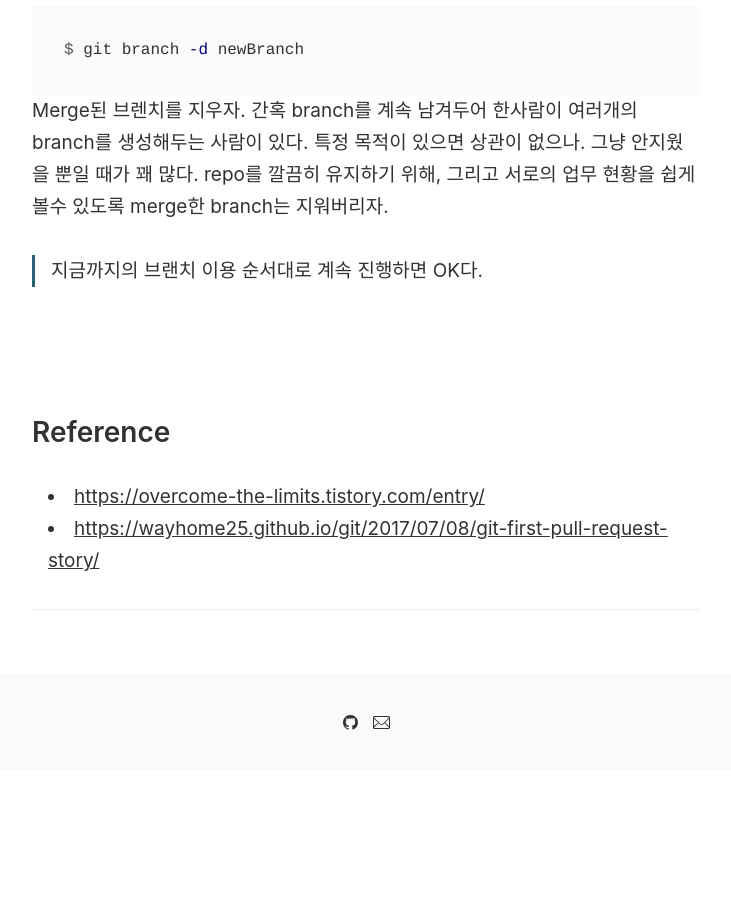
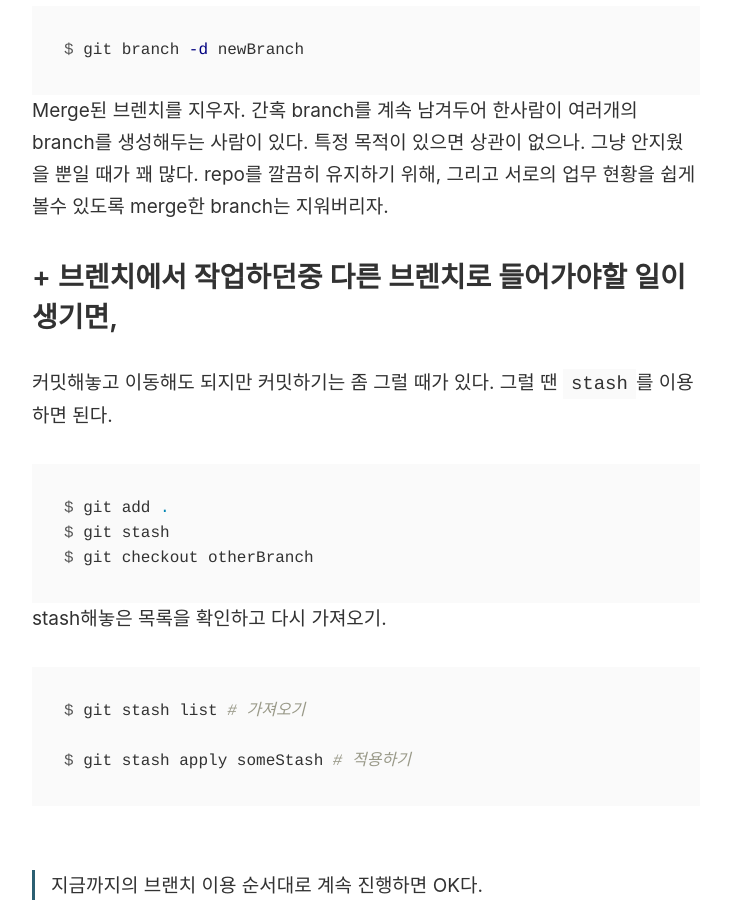
Before and after one commit to dont-think-about-too-much/dont-think-about-too-much.github.io, a Jekyll site: the page built from _posts/2021-05-21-0git-commit.md, in a window 1280 px wide and 900 px high, scrolled down 3331 px. Shown: the whole window, without its empty margins (274-1005 px from the left). Built offline with Jekyll 4.4.1, drawn with Linux system fonts in a browser that asks for light colours; before the commit the page ends 4101 px from its top, so only the background shows below that.

Commit message:
fix(git-commit): stach 추가

````diff
--- a/_posts/2021-05-21-0git-commit.md
+++ b/_posts/2021-05-21-0git-commit.md
@@ -95,7 +95,25 @@ $ git branch -d newBranch
 ```
 Merge된 브렌치를 지우자. 간혹 branch를 계속 남겨두어 한사람이 여러개의 branch를 생성해두는 사람이 있다. 특정 목적이 있으면 상관이 없으나. 그냥 안지웠을 뿐일 때가 꽤 많다. repo를 깔끔히 유지하기 위해, 그리고 서로의 업무 현황을 쉽게 볼수 있도록 merge한 branch는 지워버리자.
 
+## + 브렌치에서 작업하던중 다른 브렌치로 들어가야할 일이 생기면,
+커밋해놓고 이동해도 되지만 커밋하기는 좀 그럴 때가 있다. 그럴 땐 `stash`를 이용하면 된다.
+```console
+$ git add .
+$ git stash
+$ git checkout otherBranch
+```
+
+stash해놓은 목록을 확인하고 다시 가져오기.
+```console
+$ git stash list # 가져오기
+
+$ git stash apply someStash # 적용하기
+```
+
+<br>
+
 > 지금까지의 브랜치 이용 순서대로 계속 진행하면 OK다.
+
 
 <br><br>
 
````
